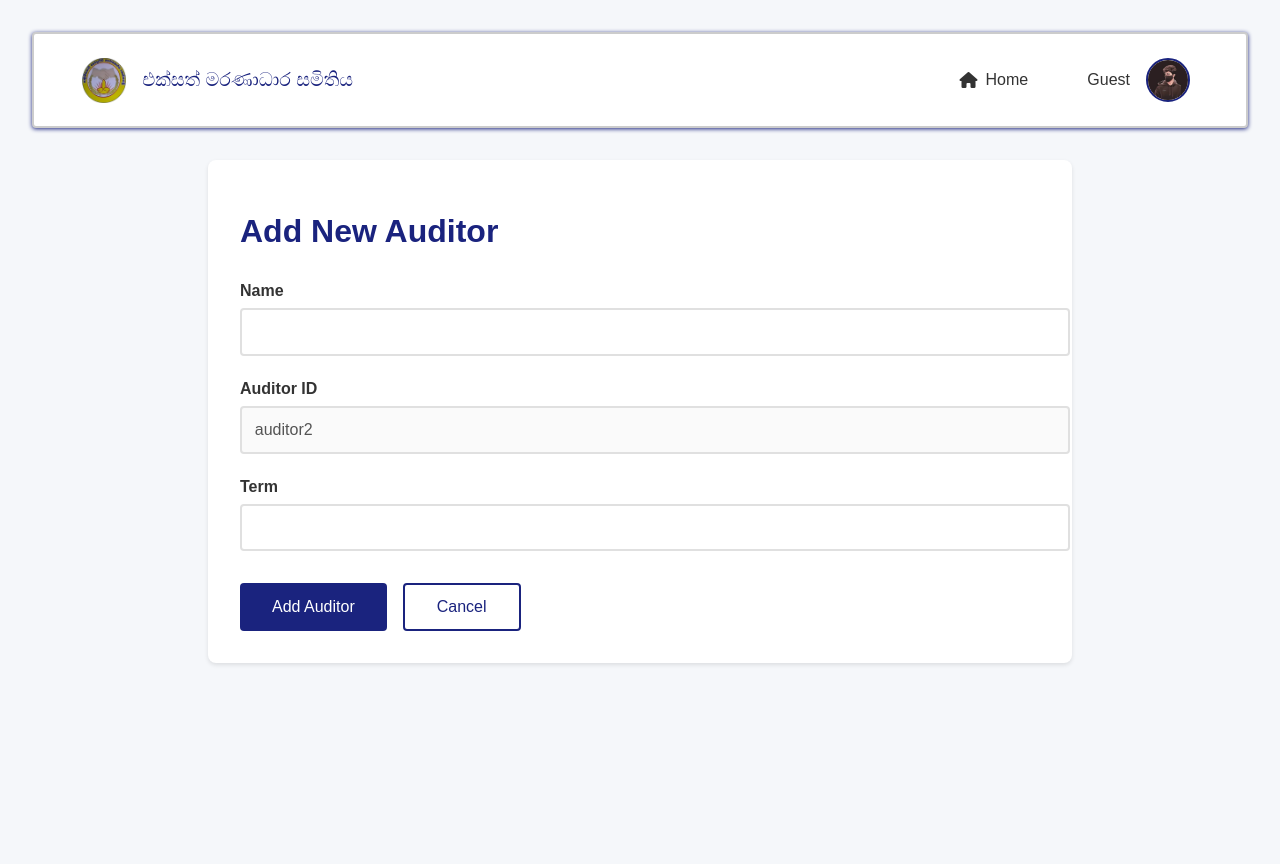
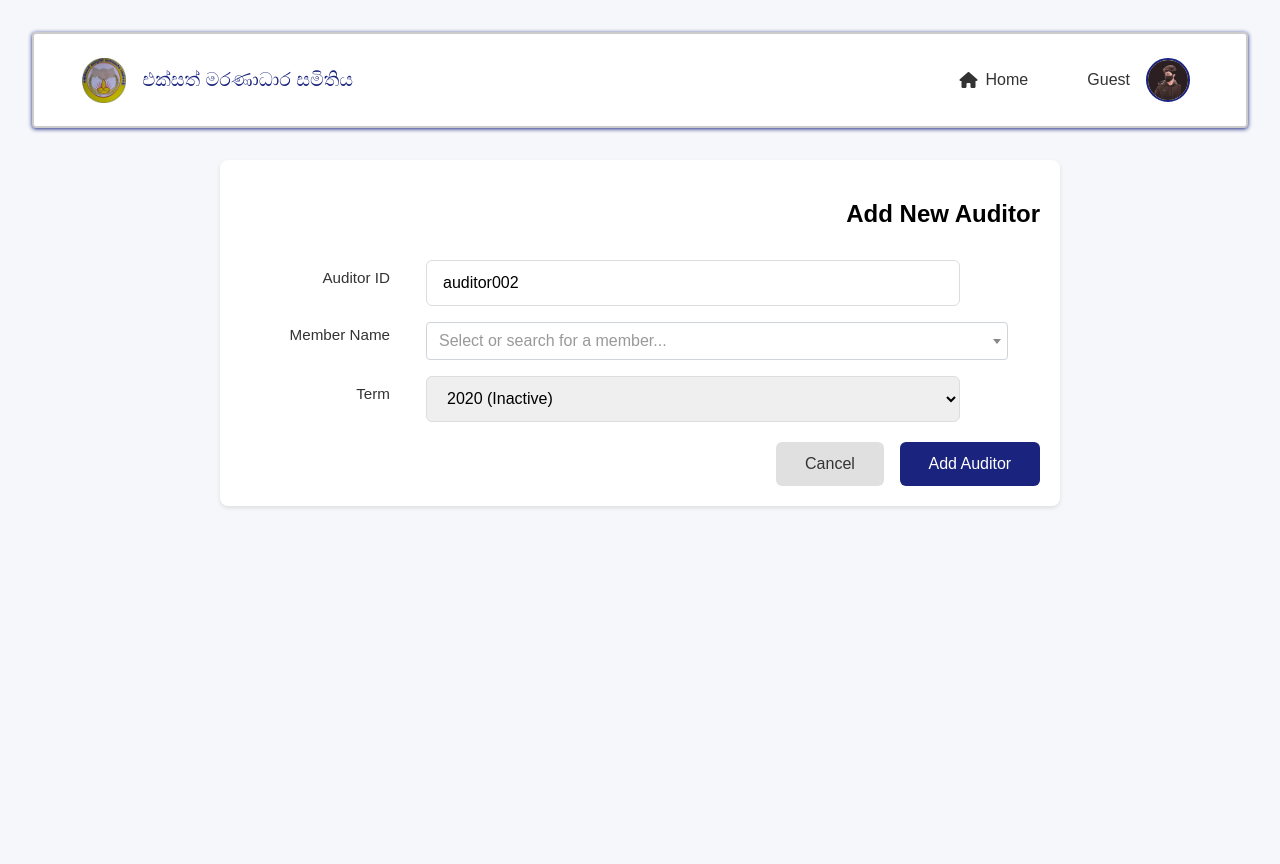
Before and after one commit to hiruniwithanagamage/SDP-FMS, a PHP site: page /views/admin/addAuditor.php in a window 1280 px wide. Run offline with PHP 8.4, Linux system fonts and the light colour scheme; the visitor is signed in with stand-in values (Sample User, id 1); tables that the repository leaves empty or names only in its code hold one stand-in row (values such as "Sample post"); some libraries are stand-ins or nearby versions.

Commit message:
Add auditor Updated

```diff
--- a/views/admin/addAuditor.php
+++ b/views/admin/addAuditor.php
@@ -2,88 +2,105 @@
 session_start();
 require_once "../../config/database.php";
 
-// Get database connection
-$conn = getConnection();
+// Get the logged-in treasurer's ID from the session
+$treasurerID = isset($_SESSION['TreasurerID']) ? $_SESSION['TreasurerID'] : null;
 
-// Generate new Auditor ID
-function generateNewAuditorId($conn) {
-    $query = "SELECT AuditorID FROM Auditor ORDER BY AuditorID DESC LIMIT 1";
-    $stmt = $conn->prepare($query);
-    $stmt->execute();
-    $result = $stmt->get_result();
-
-    if ($result && $result->num_rows > 0) {
-        $row = $result->fetch_assoc();
-        if ($row && isset($row['AuditorID'])) {
-            $lastId = $row['AuditorID'];
-            // Use preg_replace to extract only numeric part
-            $numericPart = preg_replace('/[^0-9]/', '', $lastId);
-            $newNumericPart = intval($numericPart) + 1;
-            return "auditor" . $newNumericPart;
-        }
-    }
-    return "auditor1";
+// Fetch all terms (both active and inactive)
+$allTermsQuery = "SELECT * FROM Static ORDER BY year DESC";
+$allTermsResult = search($allTermsQuery);
+$allTerms = [];
+while ($term = $allTermsResult->fetch_assoc()) {
+    $allTerms[] = $term;
 }
 
-// Check if auditor name already exists
-function checkExistingAuditor($conn, $name) {
-    $query = "SELECT AuditorID FROM Auditor WHERE Name = ?";
-    $stmt = $conn->prepare($query);
-    $stmt->bind_param("s", $name);
-    $stmt->execute();
-    $result = $stmt->get_result();
-    return $result->num_rows > 0;
+// Identify the current active term
+$currentActiveTerm = null;
+$availableTerms = [];
+foreach ($allTerms as $term) {
+    if ($term['status'] == 'active') {
+        $currentActiveTerm = $term;
+    }
+    $availableTerms[] = $term;
 }
 
-$newAuditorId = generateNewAuditorId($conn);
+// Generate sequential Auditor ID
+$countQuery = "SELECT COUNT(*) as count FROM Auditor";
+$countResult = search($countQuery);
+$auditorCount = $countResult->fetch_assoc()['count'] + 1;
+$newAuditorID = "auditor" . str_pad($auditorCount, 3, "0", STR_PAD_LEFT);
 
-// Check if form is submitted
-if(isset($_POST['add'])) {
-    $name = trim($_POST['name']);
-    $auditorId = $newAuditorId;
-    $term = trim($_POST['term']);
+// Handle form submission
+if ($_SERVER["REQUEST_METHOD"] == "POST") {
+    $memberID = $_POST['member_id'];
+    $term = $_POST['term'];
+    $auditorID = $_POST['auditor_id'];
 
     // Validate inputs
     $errors = [];
 
-    if(empty($name)) $errors[] = "Name is required";
-    if(empty($term)) $errors[] = "Term is required";
-    if(!is_numeric($term)) $errors[] = "Term must be a number";
-
-    // Check if auditor name already exists
-    if(empty($errors) && checkExistingAuditor($conn, $name)) {
-        $errors[] = "An auditor with this name already exists";
+    if (empty($memberID)) {
+        $errors[] = "Member selection is required";
     }
 
-    if(empty($errors)) {
+    // Check if member is already an auditor
+    $checkAuditorQuery = "SELECT * FROM Auditor WHERE MemberID = '$memberID'";
+    $checkAuditorResult = search($checkAuditorQuery);
+    if ($checkAuditorResult->num_rows > 0) {
+        $errors[] = "This member is already an auditor";
+    }
+
+    // Check if there's already an active auditor for this term
+    $activeAuditorQuery = "SELECT * FROM Auditor WHERE Term = '$term' AND isActive = 1";
+    $activeAuditorResult = search($activeAuditorQuery);
+    if ($activeAuditorResult->num_rows > 0) {
+        $activeAuditor = $activeAuditorResult->fetch_assoc();
+        $errors[] = "There is already an active auditor for this term. Please deactivate the existing auditor first.";
+    }
+
+    // Get member details
+    $memberQuery = "SELECT Name FROM Member WHERE MemberID = '$memberID'";
+    $memberResult = search($memberQuery);
+
+    if ($memberResult->num_rows == 0) {
+        $errors[] = "Invalid member selected";
+    } else {
+        $memberData = $memberResult->fetch_assoc();
+        $name = $memberData['Name'];
+    }
+
+    // Validate term
+    $termQuery = "SELECT * FROM Static WHERE year = '$term'";
+    $termResult = search($termQuery);
+    if ($termResult->num_rows == 0) {
+        $errors[] = "Invalid term selected";
+    }
+
+    // If no errors, proceed with insertion
+    if (empty($errors)) {
+        $insertQuery = "INSERT INTO Auditor (AuditorID, Name, Term, isActive, MemberID)
+                        VALUES ('$auditorID', '$name', '$term', 1, '$memberID')";
+
         try {
-            // Use prepared statement for insert
-            $query = "INSERT INTO Auditor (AuditorID, Name, Term, isActive) VALUES (?, ?, ?, 1)";
-            $stmt = $conn->prepare($query);
-            $stmt->bind_param("ssi", $auditorId, $name, $term);
-
-            // Execute the statement
-            $stmt->execute();
-
-            if($stmt->affected_rows > 0) {
-                // Set session message
-                $_SESSION['success_message'] = "Auditor added successfully";
-
-                // Redirect to auditorDetails.php
+            iud($insertQuery);
+            $_SESSION['success_message'] = "Auditor added successfully!";
             header("Location: auditorDetails.php");
             exit();
-            } else {
-                $error = "Failed to add auditor. Please try again.";
-            }
         } catch(Exception $e) {
-            $error = "Error adding auditor: " . $e->getMessage();
-            // Generate new ID in case we need to retry
-            $newAuditorId = generateNewAuditorId($conn);
+            $_SESSION['error_message'] = "Error adding auditor: " . $e->getMessage();
         }
     } else {
-        // Collect errors
-        $error = implode("<br>", $errors);
+        // Store errors in session to display on page reload
+        $_SESSION['error_messages'] = $errors;
     }
+}
+
+// Fetch existing members for dropdown
+$membersQuery = "SELECT MemberID, Name FROM Member";
+$membersResult = search($membersQuery);
+
+// Check if we have members
+if ($membersResult->num_rows == 0) {
+    $_SESSION['error_message'] = "No members found in the system.";
 }
 ?>
 
@@ -95,124 +112,210 @@ if(isset($_POST['add'])) {
     <title>Add Auditor</title>
     <link rel="stylesheet" href="https://cdnjs.cloudflare.com/ajax/libs/font-awesome/5.15.4/css/all.min.css">
     <link rel="stylesheet" href="https://cdnjs.cloudflare.com/ajax/libs/font-awesome/6.0.0/css/all.min.css">
+    <link rel="stylesheet" href="../../assets/css/adminDetails.css">
+    <script src="https://code.jquery.com/jquery-3.6.0.min.js"></script>
+    <link href="https://cdn.jsdelivr.net/npm/select2@4.1.0-rc.0/dist/css/select2.min.css" rel="stylesheet" />
+    <script src="https://cdn.jsdelivr.net/npm/select2@4.1.0-rc.0/dist/js/select2.min.js"></script>
     <link rel="stylesheet" href="../../assets/css/alert.css">
     <script src="../../assets/js/alertHandler.js"></script>
     <style>
-        body {
-            font-family: Arial, sans-serif;
-            margin: 0;
-            padding: 0;
-            background-color: #f5f7fa;
+        .select2-container {
+            width: 100% !important;
+            flex: 1;
         }
-
-        .container {
-            max-width: 800px;
-            margin: 2rem auto;
+        .select2-container .select2-selection--single {
+            height: 38px;
+            width: 100%;
+            border: 1px solid #ced4da;
+            border-radius: 4px;
+        }
+        .select2-container--default .select2-selection--single .select2-selection__rendered {
+            line-height: 36px;
+            padding-left: 12px;
+        }
+        .select2-container--default .select2-selection--single .select2-selection__arrow {
+            height: 36px;
+        }
+        .form-container {
+            background: white;
             padding: 2rem;
-            background-color: white;
             border-radius: 8px;
             box-shadow: 0 2px 4px rgba(0, 0, 0, 0.1);
+            max-width: 800px;
+            margin: 0 auto;
+            padding: 20px;
         }
-
-        h1 {
-            color: #1a237e;
-            margin-bottom: 2rem;
+        .form-group {
+            display: flex;
+            flex-direction: row;
+            align-items: center;
+            gap: 1rem;
+            margin-bottom: 1rem;
         }
-
-        .form-group {
-            margin-bottom: 1.5rem;
+        .form-group label {
+            width: 150px;
+            text-align: right;
+            margin-right: 20px;
+            font-weight: 500;
         }
-
-        label {
-            display: block;
-            margin-bottom: 0.5rem;
-            color: #333;
-            font-weight: bold;
+        .form-group input,
+        .form-group select {
+            flex: 1;
+            width: 100%;
+            box-sizing: border-box;
         }
-
-        input[type="text"],
-        input[type="number"] {
-            width: 100%;
-            padding: 0.8rem;
-            border: 2px solid #e0e0e0;
+        .alert-danger {
+            background-color: #f8d7da;
+            color: #721c24;
+            border: 1px solid #f5c6cb;
+            padding: 1rem;
+            margin-bottom: 1rem;
             border-radius: 4px;
-            font-size: 1rem;
-            transition: border-color 0.3s ease;
         }
-
-        input[type="text"]:focus,
-        input[type="number"]:focus {
-            border-color: #1a237e;
-            outline: none;
+        .form-footer {
+            display: flex;
+            justify-content: flex-end;
+            gap: 1rem;
+            margin-top: 20px;
+            /* padding-top: 1rem;
+            border-top: 1px solid #eee; */
         }
-
-        .button-group {
-            display: flex;
-            gap: 1rem;
-            margin-top: 2rem;
-        }
-
-        .btn {
-            padding: 0.8rem 2rem;
-            border: none;
-            border-radius: 4px;
-            font-size: 1rem;
-            cursor: pointer;
-            transition: all 0.3s ease;
-        }
-
-        .btn-add {
-            background-color: #1a237e;
-            color: white;
-        }
-
-        .btn-add:hover {
-            background-color: #0d1757;
-        }
-
-        .btn-cancel {
-            background-color: white;
-            color: #1a237e;
-            border: 2px solid #1a237e;
-        }
-
-        .btn-cancel:hover {
-            background-color: #f5f7fa;
+        .term-status {
+            margin-left: 10px;
+            font-size: 0.8em;
+            color: #6c757d;
         }
     </style>
 </head>
 <body>
-    <div class="main-container" style="min-height: 100vh; background: #f5f7fa; padding: 2rem;">
+    <div class="main-container">
         <?php include '../templates/navbar-admin.php'; ?>
+
         <div class="container">
-        <h1>Add New Auditor</h1>
-
-        <?php if(isset($error)): ?>
-            <div class="alert alert-error"><?php echo htmlspecialchars($error); ?></div>
+            <?php
+            // Display error messages
+            if(isset($_SESSION['error_message'])): ?>
+                <div class="alert alert-danger">
+                    <?php
+                        echo $_SESSION['error_message'];
+                        unset($_SESSION['error_message']);
+                    ?>
+                </div>
             <?php endif; ?>
 
-        <form method="POST" action="<?php echo htmlspecialchars($_SERVER['PHP_SELF']); ?>">
+            <?php
+            // Display multiple error messages
+            if(isset($_SESSION['error_messages']) && is_array($_SESSION['error_messages'])): ?>
+                <div class="alert alert-danger">
+                    <?php
+                        foreach($_SESSION['error_messages'] as $error) {
+                            echo htmlspecialchars($error) . "<br>";
+                        }
+                        unset($_SESSION['error_messages']);
+                    ?>
+                </div>
+            <?php endif; ?>
+
+            <div class="form-container">
+                <h2 class="form-title" style="text-align: right; margin-bottom: 2rem;">Add New Auditor</h2>
+
+                <form method="POST">
                     <div class="form-group">
-                <label for="name">Name</label>
-                <input type="text" id="name" name="name" required value="<?php echo isset($name) ? htmlspecialchars($name) : ''; ?>">
+                        <label for="auditor_id">Auditor ID</label>
+                        <input type="text" id="auditor_id" name="auditor_id"
+                               value="<?php echo htmlspecialchars($newAuditorID); ?>"
+                               readonly>
                     </div>
 
                     <div class="form-group">
-                <label for="auditor_id">Auditor ID</label>
-                <input type="text" id="auditor_id" name="auditor_id" value="<?php echo htmlspecialchars($newAuditorId); ?>" disabled>
+                        <label for="member_id">Member Name</label>
+                        <select id="member_id" name="member_id" class="member-select" required>
+                            <option value="">Select Member</option>
+                            <?php
+                            if($membersResult && $membersResult->num_rows > 0):
+                                // Reset the pointer to the beginning
+                                $membersResult->data_seek(0);
+                                while($member = $membersResult->fetch_assoc()):
+                            ?>
+                                <option value="<?php echo htmlspecialchars($member['MemberID']); ?>">
+                                    <?php echo htmlspecialchars($member['Name'] . " (ID: " . $member['MemberID'] . ")"); ?>
+                                </option>
+                            <?php
+                                endwhile;
+                            endif;
+                            ?>
+                        </select>
                     </div>
 
                     <div class="form-group">
                         <label for="term">Term</label>
-                <input type="number" id="term" name="term" required value="<?php echo isset($term) ? htmlspecialchars($term) : ''; ?>">
+                        <select id="term" name="term" required>
+                            <?php if($currentActiveTerm): ?>
+                                <option value="<?php echo htmlspecialchars($currentActiveTerm['year']); ?>">
+                                    <?php
+                                    echo htmlspecialchars($currentActiveTerm['year']);
+                                    echo ' <span class="term-status">(Active)</span>';
+                                    $termCheckQuery = "SELECT Name FROM Auditor WHERE Term = '{$currentActiveTerm['year']}' AND isActive = 1";
+                                    $termCheckResult = search($termCheckQuery);
+                                    if ($termCheckResult->num_rows > 0) {
+                                        $existingAuditor = $termCheckResult->fetch_assoc();
+                                        // echo ' <span class="text-warning">(Active Auditor: ' . htmlspecialchars($existingAuditor['Name']) . ')</span>';
+                                    }
+                                    ?>
+                                </option>
+                            <?php endif; ?>
+
+                            <?php foreach($availableTerms as $termOption):
+                                // Skip the current active term as it's already added
+                                if($currentActiveTerm && $termOption['year'] == $currentActiveTerm['year']) continue;
+                            ?>
+                                <option value="<?php echo htmlspecialchars($termOption['year']); ?>">
+                                    <?php
+                                    echo htmlspecialchars($termOption['year']);
+                                    echo $termOption['status'] == 'active' ? ' <span class="term-status">(Active)</span>' : ' <span class="term-status">(Inactive)</span>';
+                                    ?>
+                                </option>
+                            <?php endforeach; ?>
+                        </select>
                     </div>
 
-            <div class="button-group">
-                <button type="submit" name="add" class="btn btn-add">Add Auditor</button>
-                <button type="button" onclick="window.location.href='auditorDetails.php'" class="btn btn-cancel">Cancel</button>
+                    <div class="form-footer">
+                        <a href="auditorDetails.php" class="cancel-btn">Cancel</a>
+                        <button type="submit" class="save-btn"
+                                <?php echo (count($availableTerms) == 0) ? 'disabled' : ''; ?>>
+                            Add Auditor
+                        </button>
                     </div>
                 </form>
             </div>
         </div>
+    </div>
+
+    <script>
+    $(document).ready(function() {
+        // Initialize Select2 for member and term dropdowns
+        $('.member-select').select2({
+            placeholder: 'Select or search for a member...',
+            allowClear: true,
+            width: '100%'
+        });
+
+        // // Custom rendering for term select to show status
+        // $('#term').select2({
+        //     templateResult: function(state) {
+        //         if (!state.id) { return state.text; }
+        //         var $state = $('<span>' + state.text +
+        //             (state.element.getAttribute('data-status') === 'active' ?
+        //             ' <span class="term-status">(Active)</span>' :
+        //             ' <span class="term-status">(Inactive)</span>') +
+        //         '</span>');
+        //         return $state;
+        //     },
+        //     templateSelection: function(state) {
+        //         return state.text;
+        //     }
+        // });
+    });
+    </script>
 </body>
 </html>
```
Lines whose indentation alone changed are shown as unchanged.
